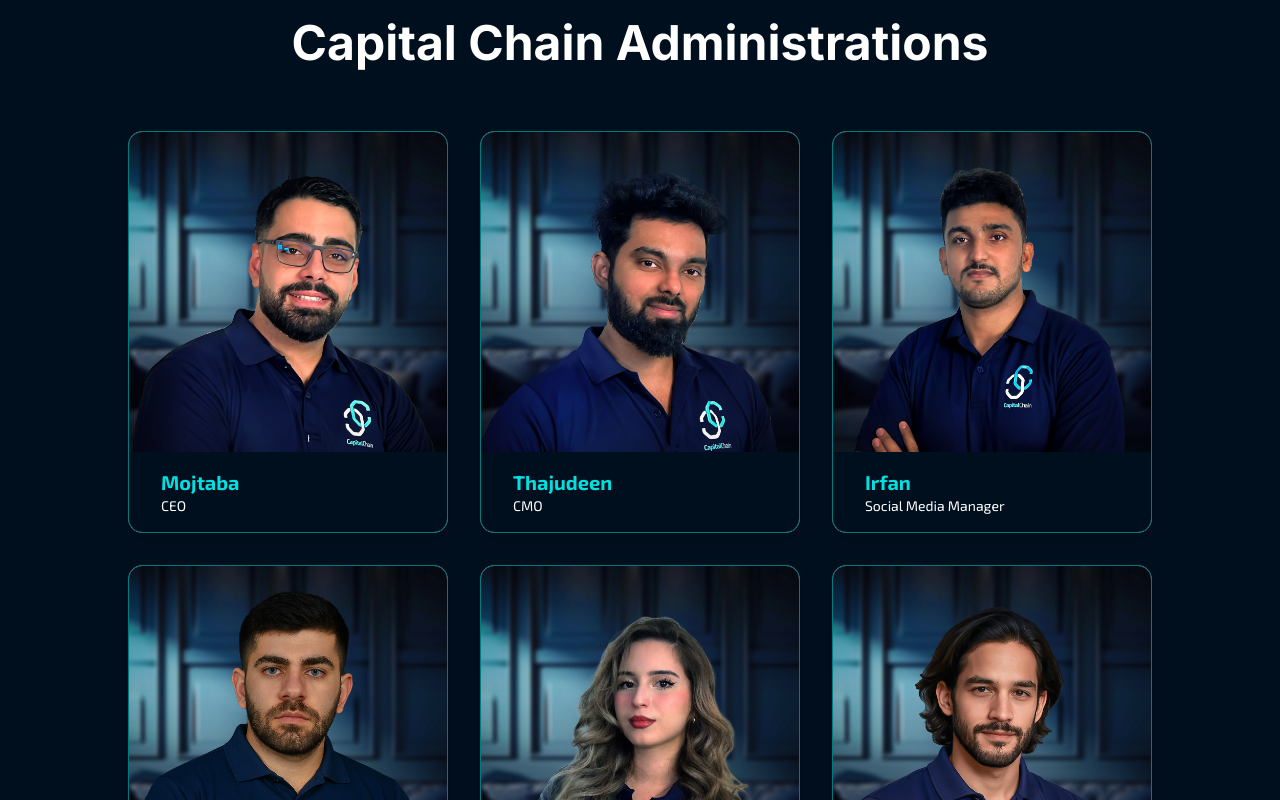
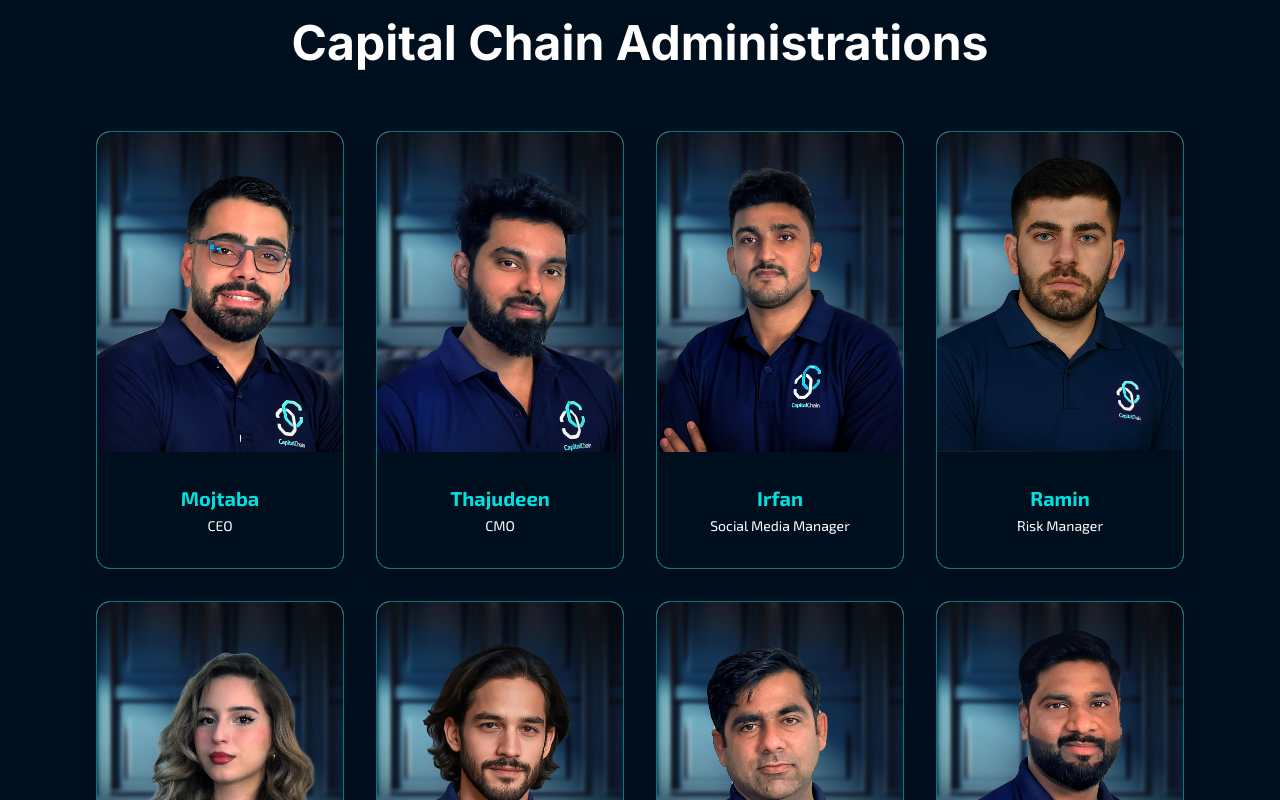
Before and after one commit to bilalimrancaptialchain/captial-chain-mainwebsite, a Next.js app: page /about_us in a window 1280 px wide. Shown: the part 2380-3180 px from the top of the page. Built offline with nearby package versions, Linux system fonts and the light colour scheme.

Commit message:
Update TeamSection.tsx

```diff
--- a/src/components/TeamSection.tsx
+++ b/src/components/TeamSection.tsx
@@ -38,36 +38,19 @@
         </motion.h2>
 
         {/* Team Grid */}
-        <div className="grid grid-cols-1 sm:grid-cols-2 md:flex md:flex-wrap md:justify-center gap-6 md:gap-8 w-full md:w-fit">
+        <div className="grid grid-cols-1 sm:grid-cols-2 lg:grid-cols-3 xl:grid-cols-4 gap-6 md:gap-8 w-full">
           {teamMembers.map((member, index) => {
-            // Check if this is one of the last two items and we're on desktop
-            const isLastTwoItems = index >= teamMembers.length - 2;
-            const shouldCenter = isLastTwoItems && teamMembers.length % 3 !== 0;
-
             return (
               <motion.div
                 key={member.id}
-                className={`min-h-96 md:min-w-80 w-full md:w-fit ${
-                  shouldCenter ? "lg:col-start-2 lg:col-end-3" : ""
-                } ${
-                  index === teamMembers.length - 2 &&
-                  teamMembers.length % 3 === 2
-                    ? "lg:col-start-1"
-                    : ""
-                }
-                ${
-                  index === teamMembers.length - 1 &&
-                  teamMembers.length % 3 === 2
-                    ? "lg:col-start-3"
-                    : ""
-                }`}
+                className="w-full"
                 variants={aboutTeamMemberVariants}
                 custom={index}
               >
                 <div className="bg-white rounded-xl border border-faq overflow-hidden shadow-lg hover:shadow-xl transition-shadow duration-300">
                   {/* Image */}
                   <motion.div
-                    className="relative h-80"
+                    className="relative h-64 sm:h-72 md:h-80 w-full bg-gray-200"
                     variants={aboutTeamMemberImageVariants}
                   >
                     <Image
@@ -75,20 +58,32 @@
                       alt={member.imageAlt}
                       fill
                       loading="lazy"
-                      className="object-cover"
+                      className="object-cover w-full h-full"
+                      sizes="(max-width: 640px) 100vw, (max-width: 768px) 50vw, (max-width: 1024px) 33vw, 25vw"
+                      onError={(e) => {
+                        console.error(`Failed to load image: ${member.imageSrc}`);
+                        e.currentTarget.style.display = 'none';
+                        // Show fallback
+                        const fallback = e.currentTarget.nextElementSibling as HTMLElement;
+                        if (fallback) fallback.style.display = 'flex';
+                      }}
                     />
+                    {/* Fallback placeholder - hidden by default */}
+                    <div className="absolute inset-0 flex items-center justify-center bg-gray-200 text-gray-500 text-sm" style={{ display: 'none' }}>
+                      {member.name}
+                    </div>
                   </motion.div>
 
                   {/* Info Section */}
                   <motion.div
-                    className="p-8 py-4"
+                    className="p-4 sm:p-6 md:p-8"
                     style={{ backgroundColor: "#000F1E" }}
                     variants={aboutTeamMemberInfoVariants}
                   >
-                    <h3 className="text-active font-display text-xl font-bold text-start">
+                    <h3 className="text-active font-display text-lg sm:text-xl font-bold text-center">
                       {member.name}
                     </h3>
-                    <p className="text-white text-sm text-start font-display">
+                    <p className="text-white text-xs sm:text-sm text-center font-display mt-1">
                       {t(member.positionKey)}
                     </p>
                   </motion.div>
```
